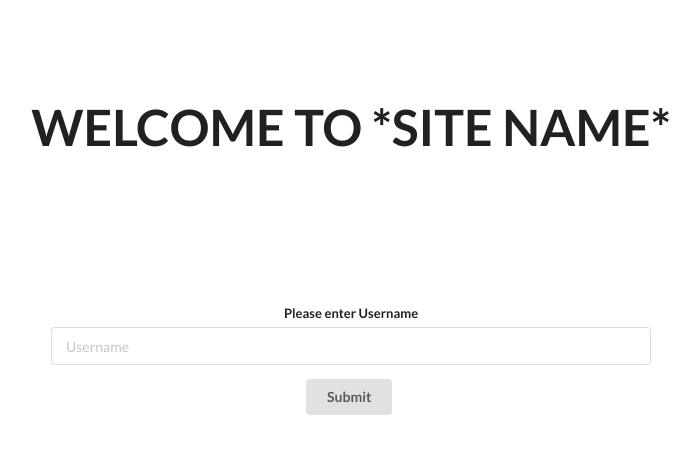
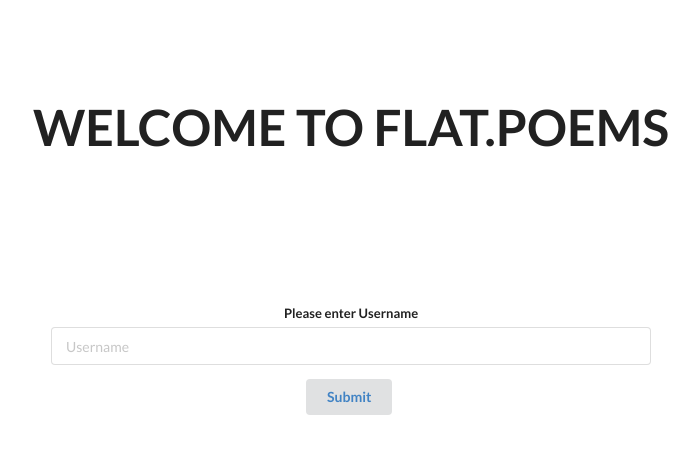
Before and after one commit to erobbi/poem_frontend, a React (Create React App) app: page / in a window 1280 px wide. Shown: the top 454 px of the page, without its empty margins (289-989 px from the left). Built offline with nearby package versions, Linux system fonts and the light colour scheme.

Commit message:
added login route

```diff
--- a/src/App.js
+++ b/src/App.js
@@ -1,24 +1,26 @@
-import './App.css'
-import 'semantic-ui-css/semantic.min.css'
-import { BrowserRouter, Route } from "react-router-dom"
-import MainContainer from "./components/MainContainer.js"
-import Login from "./components/Login"
+import './App.css';
+import 'semantic-ui-css/semantic.min.css';
+import { BrowserRouter, Route, Switch } from "react-router-dom";
+import MainContainer from "./components/MainContainer.js";
+import Login from "./components/Login";
+import CommentSection from "./components/CommentSection";
+import NewPoemForm from './components/NewPoemForm';
 
 
 function App() {
   return (
     <div className="App">
-      <BrowserRouter>
+      <Switch>
 
-        <Route exact path="/">
-          <Login />
-        </Route>
+        <Route path="/poem/comments" component={CommentSection}/>
 
-        <Route exact path="/home">
-          <MainContainer />
-        </Route>
+        <Route path="/poem/new" component={NewPoemForm}/>
 
-      </BrowserRouter>
+        <Route path="/poem" component={MainContainer} />
+
+        <Route path="/" component={Login} />
+
+      </Switch>
     </div>
   );
 }
--- a/src/components/Login.js
+++ b/src/components/Login.js
@@ -1,34 +1,49 @@
 import React from 'react';
 import { useState } from 'react';
+import { Link } from "react-router-dom";
+import MainContainer from './MainContainer';
 
 const Login = () => {
 
 const [user, setUser] = useState("");
 
     function handleClick() {
-        fetch('http://localhost:9292/authors', {
-            method: "POST",
-            headers: {
-                "Content-Type": "application/json"
-            },
-            body: JSON.stringify({
-                name: `${user}`
-            })
-        })
+        // fetch('http://localhost:9292/authors', {
+        //     method: "POST",
+        //     headers: {
+        //         "Content-Type": "application/json"
+        //     },
+        //     body: JSON.stringify({
+        //         name: `${user}`
+        //     })
+        // })
+
     }
 
 
     return (
     <div>
         <h6>
-            WELCOME TO *SITE NAME*
+            WELCOME TO FLAT.POEMS
         </h6>
             <div id="login" className="ui form">
                 <div className="field">
                     <label>Please enter Username</label>
-                    <input id="username" type="text" placeholder="Username" maxLength="20" onChange={(e) => setUser(e.target.value)} required/>
+                    <input
+                        id="username"
+                        type="text"
+                        placeholder="Username"
+                        maxLength="20"
+                        onChange={(e) => setUser(e.target.value)} required/>
                 </div>
-            <div onClick={handleClick}className="ui submit button">Submit</div>
+            <div
+                onClick={handleClick}
+                className="ui submit button"
+            >
+            <Link to="/poem">
+                Submit
+            </Link>
+            </div>
         </div>
     </div>
 
--- a/src/components/PoemRender.js
+++ b/src/components/PoemRender.js
@@ -1,5 +1,6 @@
 import React from 'react';
 import {useState, useEffect} from 'react'
+
 
 const Poem = ({ selectPoem, authorData }) => {
 
```
